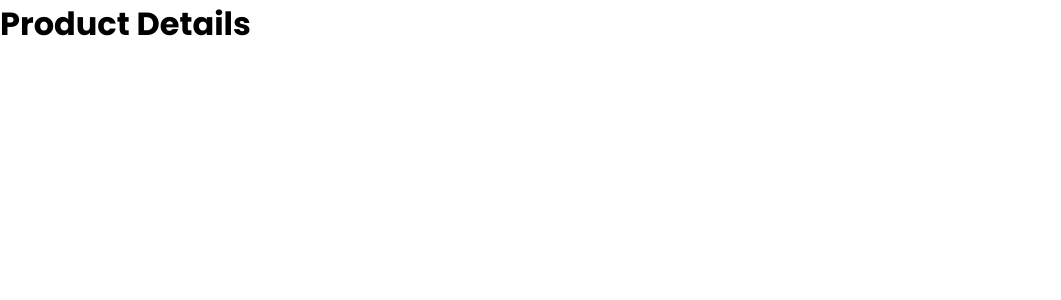
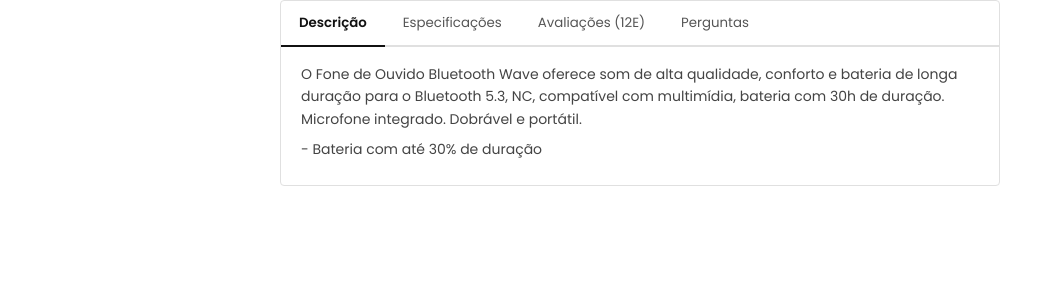
Before and after one commit to jeffdiego/Dripstore, a React (Vite) app: page /productdetails in a window 1280 px wide. Shown: the top 300 px of the page, without its empty margins (0-1061 px from the left). Built offline with nearby package versions, Linux system fonts and the light colour scheme.

Commit message:
productdescription

```diff
--- /dev/null
+++ b/src/Components/ProductDescription/ProductDescription.css
@@ -0,0 +1,39 @@
+.tabs {
+    margin: 0 auto;
+    font-family: sans-serif;
+    font-size: 14px;
+    max-width: 720px;
+    border: 1px solid #e0e0e0;
+    border-radius: 4px;
+}
+
+.tabs-header {
+    display: flex;
+    border-bottom: 2px solid #e0e0e0;
+}
+
+.tabs-header button {
+    background: none;
+    border: none;
+    border-bottom: 2px solid transparent;
+    margin-bottom: -2px;
+    padding: 12px 18px;
+    color: #555;
+    cursor: pointer;
+}
+
+.tabs-header button.active {
+    font-weight: 600;
+    color: #111;
+    border-bottom-color: #111;
+}
+
+.tabs-content {
+    padding: 16px 20px;
+    color: #444;
+    line-height: 1.6;
+}
+
+.tabs-content p {
+    margin: 0 0 8px;
+}
--- /dev/null
+++ b/src/Components/ProductDescription/ProductDescription.jsx
@@ -0,0 +1,37 @@
+import { useState } from "react";
+import "./ProductDescription.css";
+
+const tabs = ["Descrição", "Especificações", "Avaliações (12E)", "Perguntas"];
+
+export default function ProductTabs() {
+  const [active, setActive] = useState(0);
+
+  return (
+    <div className="tabs">
+      <div className="tabs-header">
+        {tabs.map((tab, i) => (
+          <button
+            key={tab}
+            onClick={() => setActive(i)}
+            className={active === i ? "active" : ""}
+          >
+            {tab}
+          </button>
+        ))}
+      </div>
+
+      <div className="tabs-content">
+        {active === 0 && (
+          <>
+            <p>
+              O Fone de Ouvido Bluetooth Wave oferece som de alta qualidade, conforto e bateria de longa
+              duração para o Bluetooth 5.3, NC, compatível com multimídia, bateria com 30h de duração.
+              Microfone integrado. Dobrável e portátil.
+            </p>
+            <p>- Bateria com até 30% de duração</p>
+          </>
+        )}
+      </div>
+    </div>
+  );
+}
--- a/src/Pages/ProductDetails.jsx
+++ b/src/Pages/ProductDetails.jsx
@@ -1,8 +1,9 @@
+import ProductDescription from "../Components/ProductDescription/ProductDescription"
 function ProductDetails() {
 
   return (
     <>
-        <h1>Product Details</h1>
+      <ProductDescription></ProductDescription>
     </>
   )
 }
```
